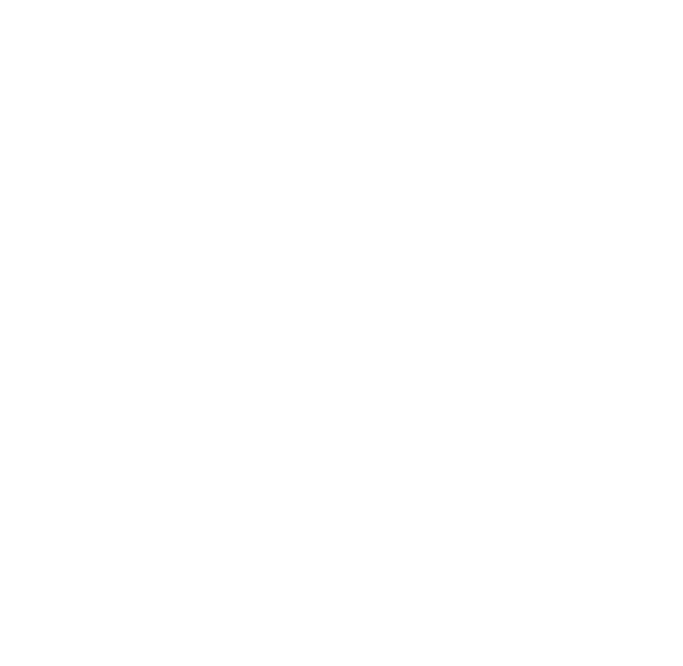
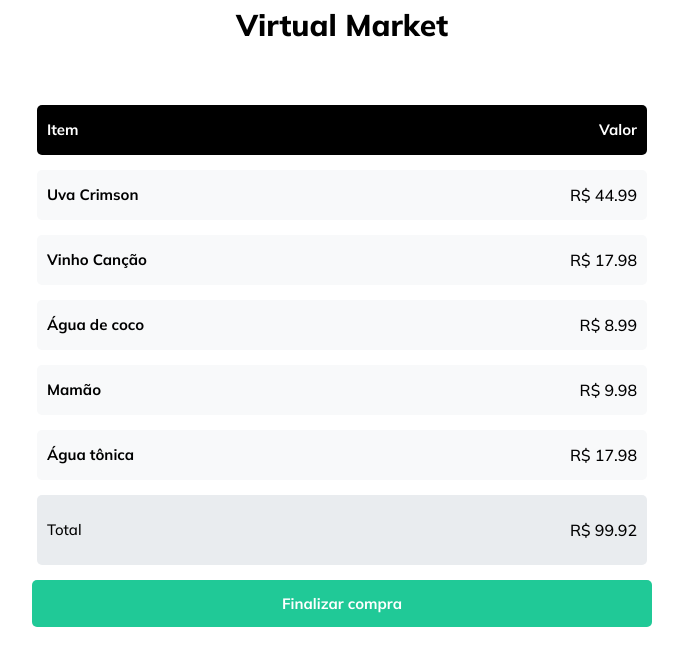
Before and after one commit to Kenzie-Academy-Brasil-Developers/m1-entrega-carrinho-de-compras-GSRJ, a plain HTML site: page index.html in a window 1280 px wide. Shown: the whole page, without its empty margins (298-981 px from the left). Drawn offline with Linux system fonts and the light colour scheme.

Commit message:
Entrega finalizada

```diff
--- /dev/null
+++ b/assets/css/index.css
@@ -0,0 +1,71 @@
+@import url("https://fonts.googleapis.com/css2?family=Mulish:wght@200;500;700;800&display=swap");
+/* font-family: 'Mulish', sans-serif;*/
+
+h1 {
+  text-align: center;
+  font-size: 30px;
+  margin: 10px 0px 50px 0px;
+  font-family: "Mulish", sans-serif;
+  font-weight: 800;
+}
+main {
+  display: flex;
+  flex-direction: column;
+  justify-content: space-around;
+  align-items: center;
+  font-family: "Mulish", sans-serif;
+}
+
+h2 {
+  font-size: 15px;
+  font-weight: 700;
+}
+
+ul {
+  display: inline;
+  min-width: 50%;
+  max-width: 80%;
+}
+.firstLine {
+  color: #fff;
+  background-color: #000;
+}
+
+li {
+  display: flex;
+  padding: 0px 10px 0px 10px;
+  margin: 15px;
+  line-height: 50px;
+  justify-content: space-between;
+  border-radius: 5px;
+  background-color: #f8f9fa;
+}
+
+.final {
+  background-color: #e9ecef;
+  line-height: 70px;
+}
+
+.final h2 {
+  font-weight: 400;
+}
+
+button {
+  width: 48.5%;
+  color: #fff;
+  background-color: #20c997;
+  border: none;
+  border-radius: 5px;
+  line-height: 45px;
+  font-family: "Mulish", sans-serif;
+  font-size: 15px;
+  font-weight: 700;
+}
+
+button:hover {
+    color: #000;
+    background-color: yellow;
+    font-size: 20px;
+    font-weight: 800;
+
+  }
--- /dev/null
+++ b/assets/css/reset.css
@@ -0,0 +1,48 @@
+/* http://meyerweb.com/eric/tools/css/reset/
+   v2.0 | 20110126
+   License: none (public domain)
+*/
+
+html, body, div, span, applet, object, iframe,
+h1, h2, h3, h4, h5, h6, p, blockquote, pre,
+a, abbr, acronym, address, big, cite, code,
+del, dfn, em, img, ins, kbd, q, s, samp,
+small, strike, strong, sub, sup, tt, var,
+b, u, i, center,
+dl, dt, dd, ol, ul, li,
+fieldset, form, label, legend,
+table, caption, tbody, tfoot, thead, tr, th, td,
+article, aside, canvas, details, embed,
+figure, figcaption, footer, header, hgroup,
+menu, nav, output, ruby, section, summary,
+time, mark, audio, video {
+	margin: 0;
+	padding: 0;
+	border: 0;
+	font-size: 100%;
+	font: inherit;
+	vertical-align: baseline;
+}
+/* HTML5 display-role reset for older browsers */
+article, aside, details, figcaption, figure,
+footer, header, hgroup, menu, nav, section {
+	display: block;
+}
+body {
+	line-height: 1;
+}
+ol, ul {
+	list-style: none;
+}
+blockquote, q {
+	quotes: none;
+}
+blockquote:before, blockquote:after,
+q:before, q:after {
+	content: '';
+	content: none;
+}
+table {
+	border-collapse: collapse;
+	border-spacing: 0;
+}
--- /dev/null
+++ b/assets/js/index.js
@@ -0,0 +1,91 @@
+const productsCart = [
+  {
+    id: 1,
+    name: "Uva Crimson",
+    price: 44.99,
+  },
+  {
+    id: 2,
+    name: "Vinho Canção",
+    price: 17.98,
+  },
+  {
+    id: 3,
+    name: "Água de coco",
+    price: 8.99,
+  },
+  {
+    id: 4,
+    name: "Mamão",
+    price: 9.98,
+  },
+  {
+    id: 5,
+    name: "Água tônica",
+    price: 17.98,
+  },
+];
+
+const body = document.querySelector("body");
+const main = document.createElement("main");
+const productList = document.createElement("ul");
+
+body.append(main);
+main.append(productList);
+
+produtos(productsCart);
+function produtos(lista) {
+  let nomeProduto = "";
+  let precoProduto = 0;
+  let somaProdutos = 0;
+
+  let productDetails = document.createElement("li");
+  productDetails.classList.add("firstLine");
+
+  let textoItem = document.createElement("h2");
+  let textoValor = document.createElement("h2");
+
+  textoItem.innerText = "Item";
+  textoValor.innerText = "Valor";
+
+  productDetails.append(textoItem, textoValor);
+  productList.appendChild(productDetails);
+
+  for (let i = 0; i < lista.length; i++) {
+    nomeProduto = lista[i].name;
+    precoProduto = lista[i].price;
+    somaProdutos += lista[i].price;
+
+    let productDetails = document.createElement("li");
+    let itemNome = document.createElement("h2");
+
+    itemNome.innerText = nomeProduto;
+
+    let itemPreco = document.createElement("p");
+
+    itemPreco.innerText = "R$ " + precoProduto;
+
+    productDetails.appendChild(itemNome);
+    productDetails.appendChild(itemPreco);
+    productList.appendChild(productDetails);
+  }
+
+  let linhaFInal = document.createElement("li");
+  linhaFInal.classList.add("final");
+
+  let total = document.createElement("h2");
+  total.innerText = "Total";
+
+  let tagSoma = document.createElement("p");
+  tagSoma.innerText = "R$ " + somaProdutos;
+
+  linhaFInal.append(total, tagSoma);
+  productList.appendChild(linhaFInal);
+}
+
+let button = document.createElement("button");
+button.type = "submit";
+button.innerHTML = "Finalizar compra";
+
+console.log(button);
+main.appendChild(button);
--- a/index.html
+++ b/index.html
@@ -1,13 +1,20 @@
 <!DOCTYPE html>
-<html lang="en">
-<head>
-    <meta charset="UTF-8">
-    <meta http-equiv="X-UA-Compatible" content="IE=edge">
-    <meta name="viewport" content="width=device-width, initial-scale=1.0">
-    <link rel="stylesheet" href="index.css">
+<html lang="pt-br">
+  <head>
+    <meta charset="UTF-8" />
+    <meta http-equiv="X-UA-Compatible" content="IE=edge" />
+    <meta name="viewport" content="width=device-width, initial-scale=1.0" />
+    <link rel="stylesheet" href="./assets/css/reset.css" />
+    <link rel="stylesheet" href="./assets/css/index.css" />
+    <link
+      rel="shortcut icon"
+      href="./assets/img/patinho de borracha.png"
+      type="image/x-icon"
+    />
     <title>Carrinho de compras</title>
-</head>
-<body>
-    <script src="index.js"></script>
-</body>
+  </head>
+  <body>
+    <h1>Virtual Market</h1>
+    <script src="./assets/js/index.js"></script>
+  </body>
 </html>
--- a/index.js
+++ /dev/null
@@ -1,7 +0,0 @@
-const productsCart = [
-    {
-        id: 1,
-        name: "",
-        price: 0.00
-    }
-]
```
Also changed, not shown: assets/img/patinho de borracha.png (added), index.css (deleted).
